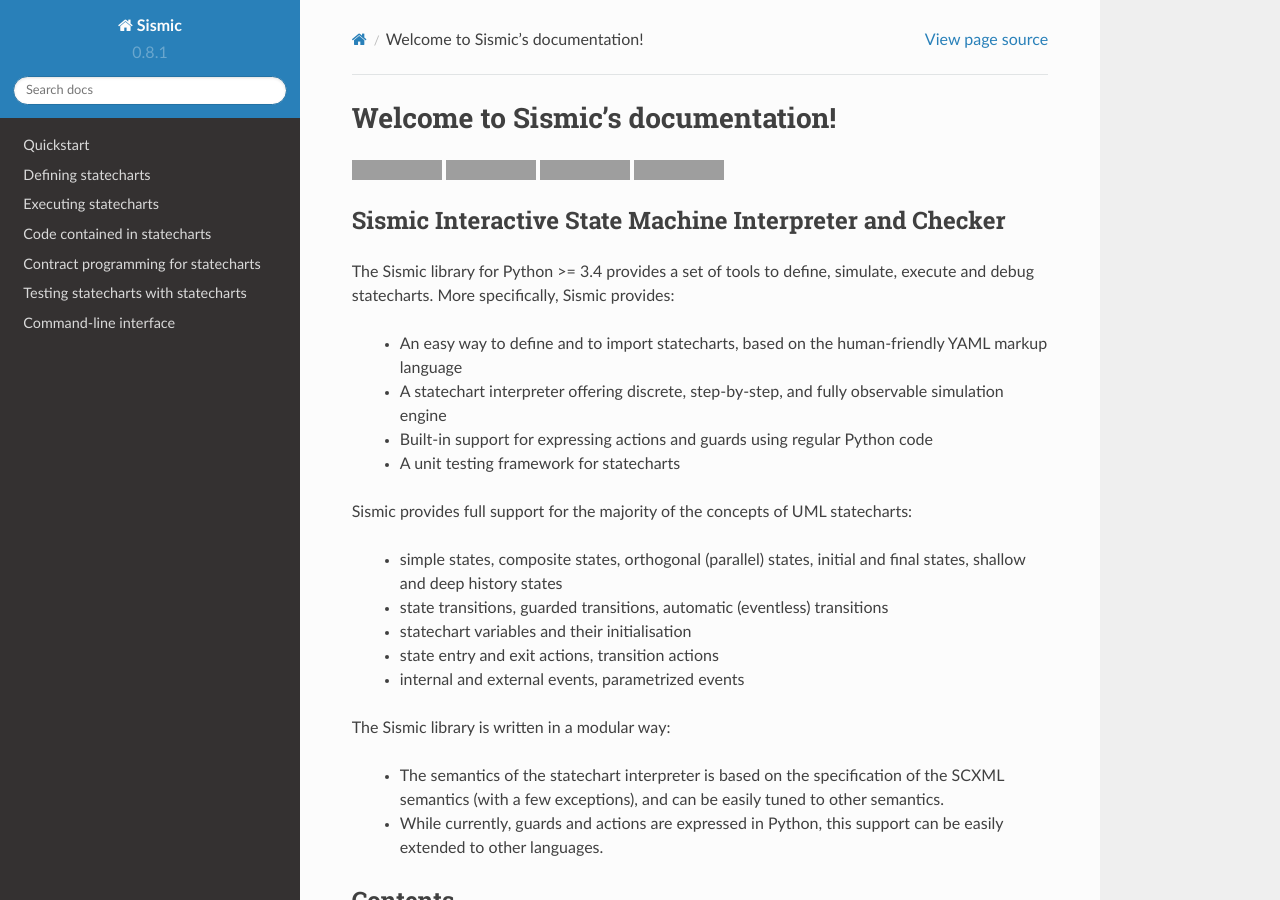
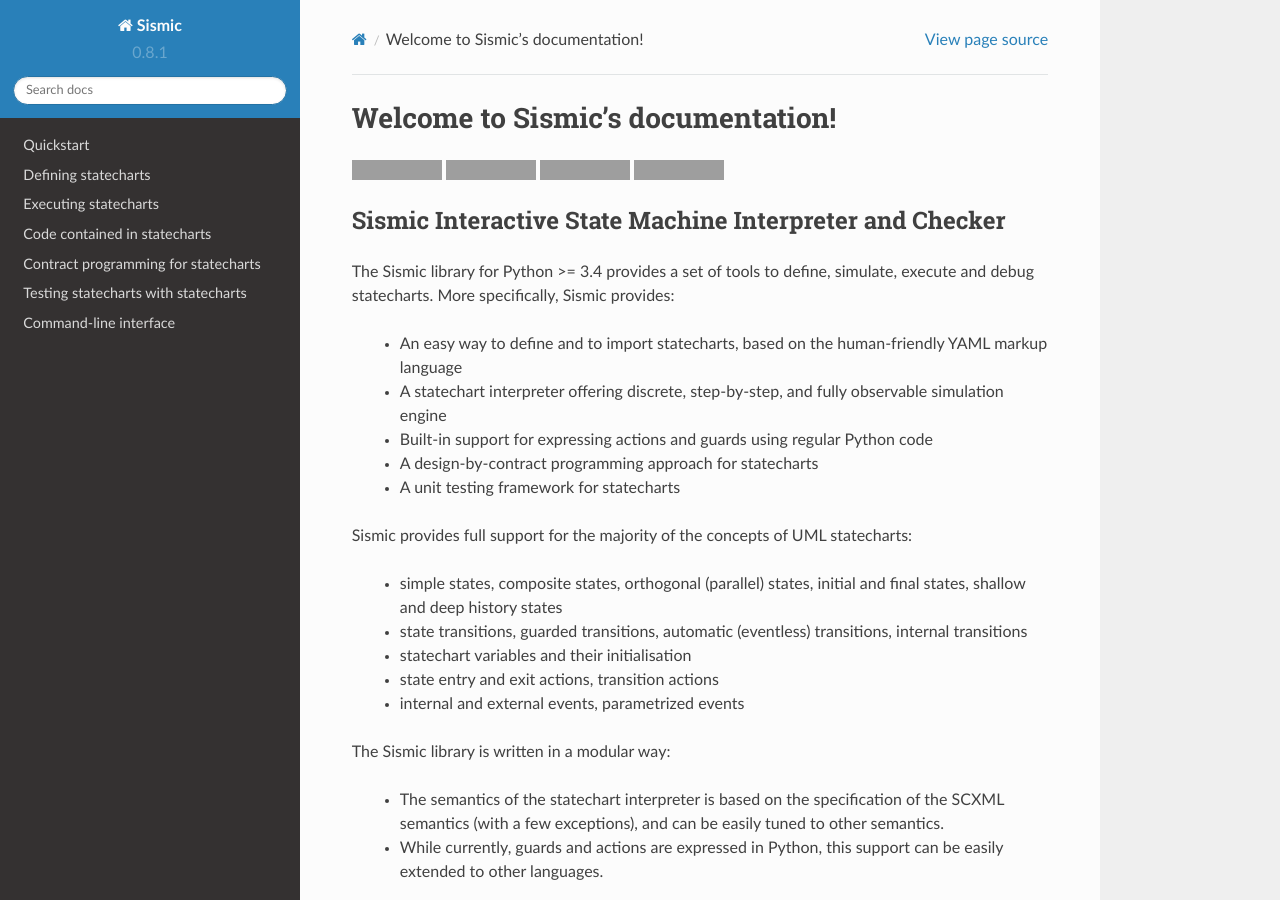
Before and after one commit to AlexandreDecan/sismic, a Sphinx documentation site: the page built from docs/index.rst, in a window 1280 px wide and 900 px high. Built offline with Sphinx 7.4.7 and the Read the Docs theme 2.0.0, drawn with Linux system fonts in a browser that asks for light colours; grey boxes are pictures that could not be loaded.

Commit message:
Design by contract

```diff
--- a/README.rst
+++ b/README.rst
@@ -19,6 +19,7 @@
  - An easy way to define and to import statecharts, based on the human-friendly YAML markup language
  - A statechart interpreter offering discrete, step-by-step, and fully observable simulation engine
  - Built-in support for expressing actions and guards using regular Python code
+ - A design-by-contract programming approach for statecharts
  - A unit testing framework for statecharts
 
 Installation
--- a/docs/index.rst
+++ b/docs/index.rst
@@ -26,12 +26,13 @@
  - An easy way to define and to import statecharts, based on the human-friendly YAML markup language
  - A statechart interpreter offering discrete, step-by-step, and fully observable simulation engine
  - Built-in support for expressing actions and guards using regular Python code
+ - A design-by-contract programming approach for statecharts
  - A unit testing framework for statecharts
 
 Sismic provides full support for the majority of the concepts of UML statecharts:
 
  - simple states, composite states, orthogonal (parallel) states, initial and final states, shallow and deep history states
- - state transitions, guarded transitions, automatic (eventless) transitions
+ - state transitions, guarded transitions, automatic (eventless) transitions, internal transitions
  - statechart variables and their initialisation
  - state entry and exit actions, transition actions
  - internal and external events, parametrized events
```
